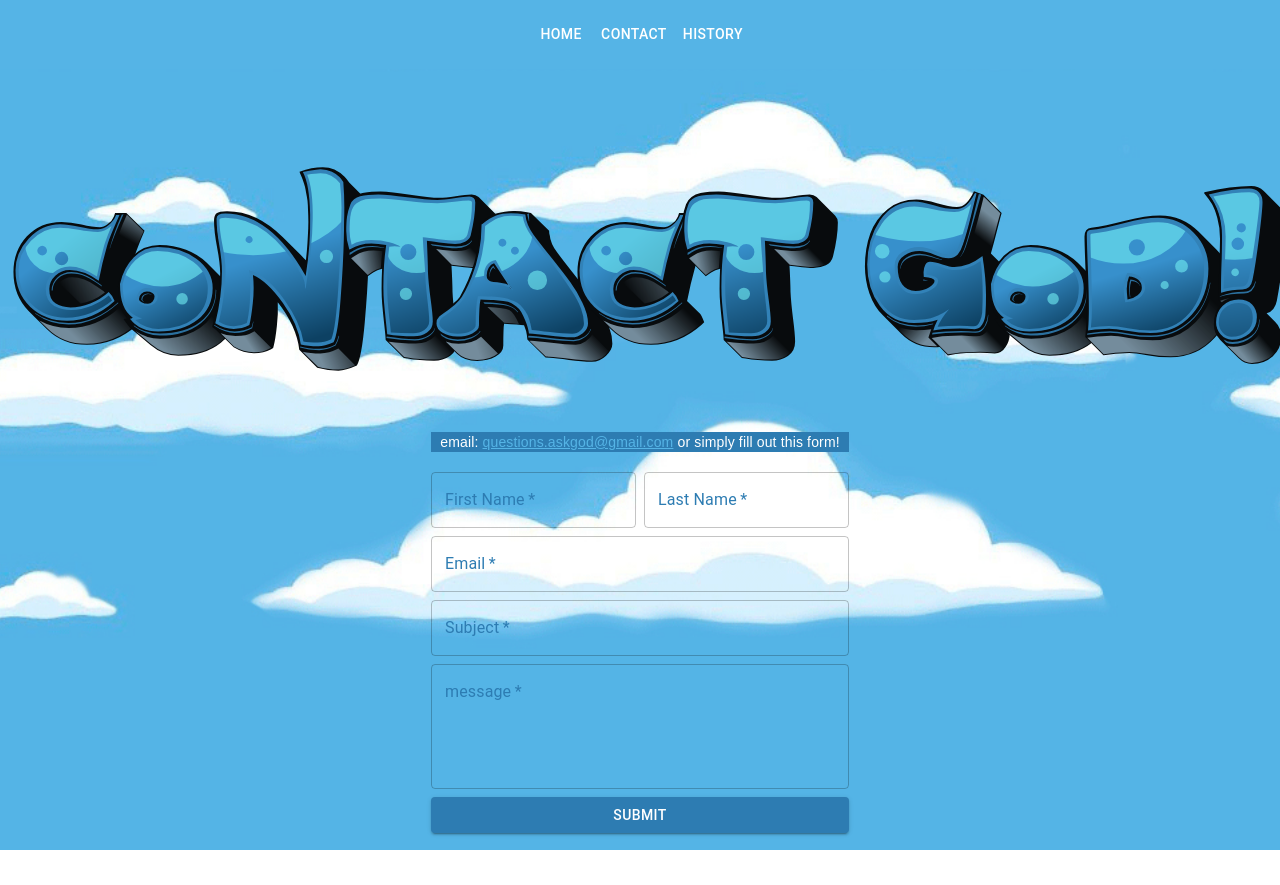
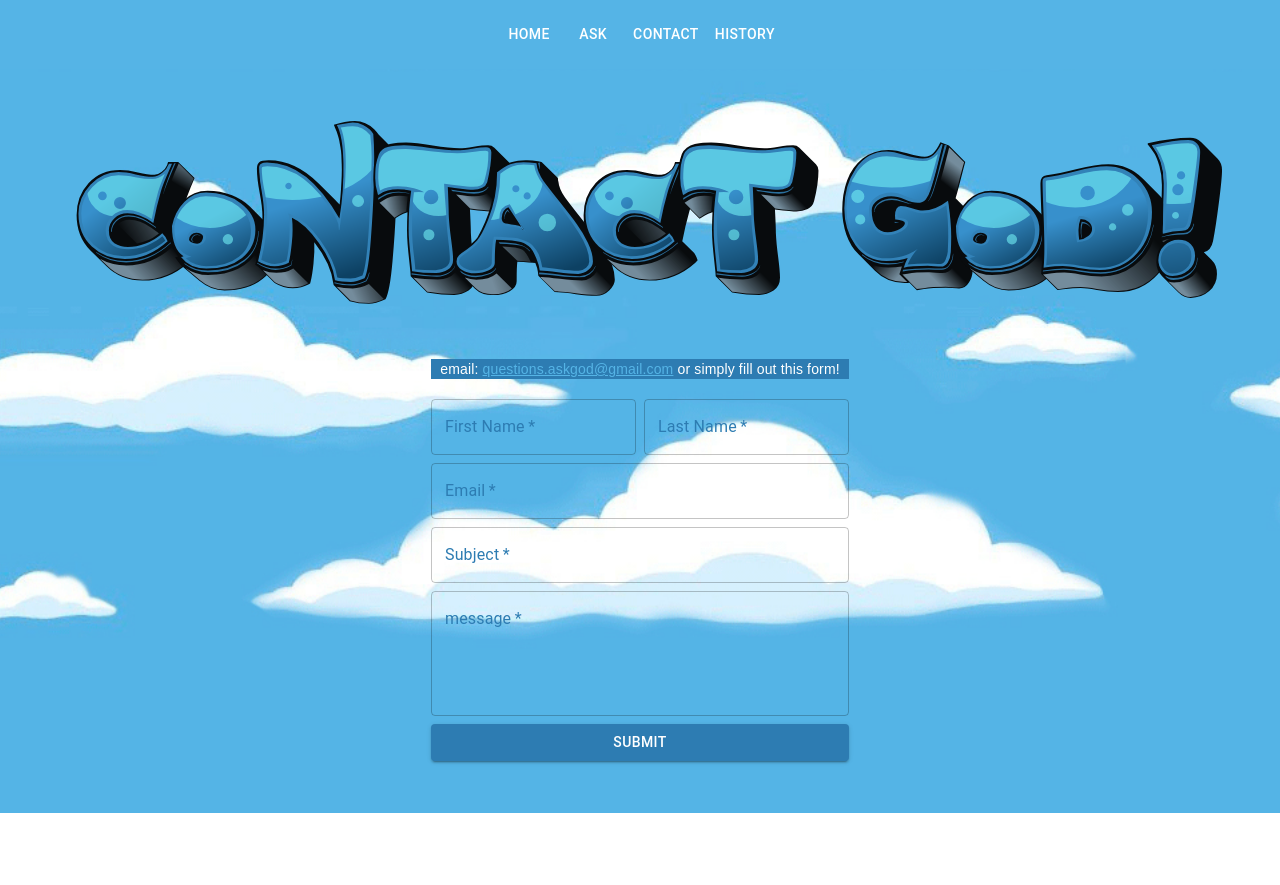
Before and after one commit to DericWard/Ask-God2, a React (Create React App) app: page /contact in a window 1280 px wide. After the commit the page ends 813 px from the top, so only its background shows below. Built offline with nearby package versions, Linux system fonts and the light colour scheme.

Commit message:
added CSS changes to forms

```diff
--- a/src/assets/components/AnswerSection/AnswerSection.jsx
+++ b/src/assets/components/AnswerSection/AnswerSection.jsx
@@ -1,3 +1,4 @@
+import { Style } from "@mui/icons-material";
 import { Card, CardContent, Typography, Box } from "@mui/material";
 
 const AnswerSection = ({ storedValues }) => {
@@ -7,7 +8,7 @@ const AnswerSection = ({ storedValues }) => {
         {storedValues.map((value, index) => {
           return (
             <Box sx={{ display: "flex", justifyContent: "center"}}>
-              <Card key={index} sx={{ flexGrow: 1, m: 1, minWidth: "300px", backgroundColor: "transparent"  }}>
+              <Card key={index} sx={{ flexGrow: 1, m: 1, minWidth: "300px", backgroundColor: "transparent", color: "grey"}}>
                 <CardContent>
                   <Typography variant="body2" component="p">
                     {value.question}
--- a/src/assets/components/ContactForm/index.js
+++ b/src/assets/components/ContactForm/index.js
@@ -79,10 +79,10 @@ function ContactForm() {
         style={{
           color: "lightblue",
           textAlign: "center",
-          marginTop: "50px",
+          marginTop: "0px",
           marginBottom: "20px",
           fontFamily: "BigBlue",
-          fontSize: "256px"
+          fontSize: "18vw"
         }}
       >
         CONTACT GOD!
--- a/src/pages/Ask.js
+++ b/src/pages/Ask.js
@@ -59,21 +59,9 @@ const Ask = () => {
 
   return (
     <Box sx={{ display: "flex", justifyContent: "center" }}>
-      <Box sx={{ flexGrow: 1, m: 1, maxWidth: "200px" }}>
+      <Box sx={{ flexGrow: 1, m: 1, maxWidth: "200px", paddingTop: "70px" }}>
         <div className="header-section">
-          <Typography
-            variant="h2"
-            style={{
-              color: "red",
-              textAlign: "center",
-              marginTop: "100px",
-              marginBottom: "0px",
-              // fontFamily: "BigBlue",
-              // fontSize: "256px"
-            }}
-          >
-            {/* ASK GOD */}
-          </Typography>
+
 
           <FormSection generateResponse={generateResponse} />
 
--- a/src/pages/Header.js
+++ b/src/pages/Header.js
@@ -11,7 +11,7 @@ import Button from "@mui/material/Button";
 import MenuItem from "@mui/material/MenuItem";
 import { Link } from "react-router-dom";
 
-const pages = ["Home", "Contact", "History"];
+const pages = ["Home", "Ask", "Contact", "History"];
 
 function ResponsiveAppBar() {
   const [anchorElNav, setAnchorElNav] = React.useState(null);
@@ -25,10 +25,12 @@ function ResponsiveAppBar() {
   };
 
   return (
-    <AppBar position="static" sx={{ backgroundColor: "#55B4E6", boxShadow: "none"  }}>
+    <AppBar
+      position="static"
+      sx={{ backgroundColor: "#55B4E6", boxShadow: "none" }}
+    >
       <Container maxWidth="xl">
         <Toolbar disableGutters>
-
           <Box sx={{ flexGrow: 1, display: { xs: "flex", md: "none" } }}>
             <IconButton
               size="large"
@@ -73,7 +75,13 @@ function ResponsiveAppBar() {
             </Menu>
           </Box>
 
-          <Box sx={{ flexGrow: 1, display: { xs: "none", md: "flex" },  justifyContent: "center" }} >
+          <Box
+            sx={{
+              flexGrow: 1,
+              display: { xs: "none", md: "flex" },
+              justifyContent: "center",
+            }}
+          >
             {pages.map((page) => (
               <Button
                 key={page}
--- a/src/pages/History.js
+++ b/src/pages/History.js
@@ -17,7 +17,7 @@ function History() {
   });
 
   return (
-    <Box sx={{ flexGrow: 1, m: 20 }}>
+    <Box sx={{ flexGrow: 1, m: 20, marginTop: "100px"}}>
     <div>
       {storedValues.map(({ question, answer }, index) => (
         <Accordion key={index}>
```
